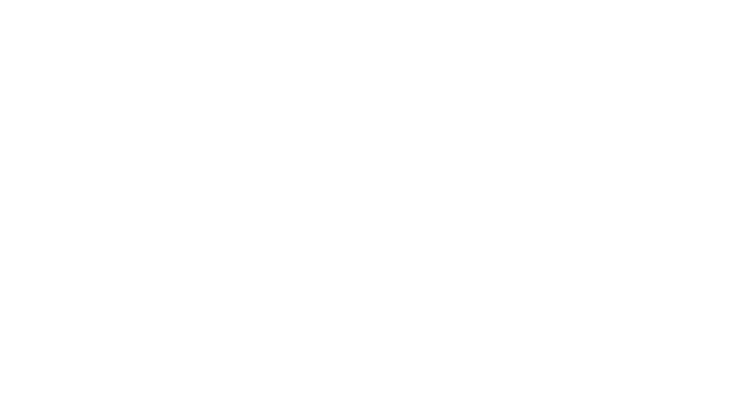
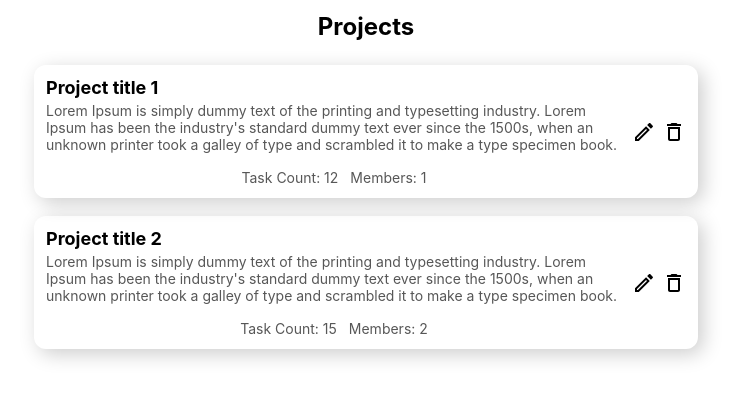
Before and after one commit to Nikita0503/jira-draft, a React (Create React App) app: page /projects in a window 1280 px wide. Before the commit this address had no page. Shown: the top 400 px of the page, without its empty margins (274-1015 px from the left). Built offline with nearby package versions, Linux system fonts and the light colour scheme.

Commit message:
projects

```diff
--- a/package.json
+++ b/package.json
@@ -5,6 +5,7 @@
   "dependencies": {
     "@emotion/react": "^11.13.3",
     "@emotion/styled": "^11.13.0",
+    "@mui/icons-material": "^6.1.3",
     "@mui/material": "^6.1.3",
     "@testing-library/jest-dom": "^5.17.0",
     "@testing-library/react": "^13.4.0",
--- a/src/App.tsx
+++ b/src/App.tsx
@@ -2,6 +2,7 @@
 import { BrowserRouter, Route, Routes } from 'react-router-dom';
 import SignInPage from './pages/SignInPage';
 import SignUpPage from './pages/SingUpPage';
+import ProjectsPage from './pages/ProjectsPage';
 
 
 const App = () => {
@@ -11,6 +12,7 @@
       <Routes>
         <Route path='sign-in' element={<SignInPage/>}/>
         <Route path='sign-up' element={<SignUpPage/>}/>
+        <Route path='projects' element={<ProjectsPage/>}/>
       </Routes>
     </BrowserRouter>
   )
--- /dev/null
+++ b/src/interfaces/index.ts
@@ -0,0 +1,16 @@
+export type TUserRole = 'ADMIN' | 'USER'
+
+export interface IUser {
+    id: number;
+    name: string;
+    email: string;
+    role: TUserRole
+}
+
+export interface IProject {
+    id: number;
+    title: string;
+    description: string;
+    tasksCount: number;
+    users: IUser[];
+}
--- /dev/null
+++ b/src/pages/ProjectsPage/ProjectsPage.module.css
@@ -0,0 +1,82 @@
+.container{
+    flex: 1;
+    display: flex;
+    flex-direction: column;
+    align-items: center;
+    height: 100vh;
+}
+
+.title{
+    font-size: 24px;
+    font-weight: bold;
+    margin-top: 12px;
+    margin-bottom: 24px;
+}
+
+/* ProjectListItem */
+
+.projectListItemContainer{
+    display: flex;
+    flex-direction: row;
+    justify-content: space-between;
+    width: 50vw;
+    box-shadow: 5px 5px 20px rgba(0, 0, 0, 0.2);
+    padding: 12px;
+    border-radius: 12px;
+    margin-bottom: 18px;
+}
+
+.projectListItemInfo {
+    display: flex;
+    flex-direction: column;
+    align-items: start;
+    justify-content: center;
+}
+
+.projectListItemTitle{
+    font-size: 18px;
+    font-weight: bold;
+    margin-bottom: 4px;
+}
+
+.projectListItemDescription{
+    font-size: 14px;
+    color: #575757;
+    margin-bottom: 4px;
+}
+
+.projectListItemAdditionalInfo{
+    display: flex;
+    flex-direction: row;
+    align-self: center;
+    margin-top: 12px;
+}
+
+.projectListItemTasksCount{
+    font-size: 14px;
+    color: #575757;
+    margin-right: 6px;
+}
+
+.projectListItemUsersCount{
+    font-size: 14px;
+    color: #575757;
+    margin-left: 6px;
+}
+
+.projectListItemActions{
+    display: flex;
+    align-items: center;
+    justify-content: center;
+    margin-left: 4px;
+}
+
+.projectListItemIcon {
+    margin-left: 6px;
+}
+
+@media only screen and (max-width: 1000px){
+    .projectListItemContainer{
+        width: 90vw;
+    }
+  }
--- /dev/null
+++ b/src/pages/ProjectsPage/index.tsx
@@ -0,0 +1,69 @@
+import { IProject } from '../../interfaces';
+import styles from './ProjectsPage.module.css';
+import DeleteIcon from '@mui/icons-material/DeleteOutline';
+import EditIcon from '@mui/icons-material/EditOutlined';
+
+const PROJECTS: IProject[] = [{
+  id: 1,
+  title: 'Project title 1',
+  description: "Lorem Ipsum is simply dummy text of the printing and typesetting industry. Lorem Ipsum has been the industry's standard dummy text ever since the 1500s, when an unknown printer took a galley of type and scrambled it to make a type specimen book.",
+  tasksCount: 12,
+  users: [{
+      id: 1,
+      name: "User Name",
+      email: "user@email.com",
+      role: 'ADMIN'
+    }],
+  },
+  {
+    id: 2,
+    title: 'Project title 2',
+    description: "Lorem Ipsum is simply dummy text of the printing and typesetting industry. Lorem Ipsum has been the industry's standard dummy text ever since the 1500s, when an unknown printer took a galley of type and scrambled it to make a type specimen book.",
+    tasksCount: 15,
+    users: [{
+        id: 1,
+        name: "User Name",
+        email: "user@email.com",
+        role: 'ADMIN'
+      },
+      {
+        id: 2,
+        name: "User Name",
+        email: "user@email.com",
+        role: 'ADMIN'
+      }],
+    }
+]
+
+const ProjectsPage = () => {
+    return (
+      <div className={styles.container}>
+        <span className={styles.title}>Projects</span>
+        {PROJECTS.map((project: IProject) => {
+          return <ProjectListItem project={project}/>
+        })}
+      </div>)
+}
+
+export default ProjectsPage;
+
+interface IProjectListItemProps {
+  project: IProject;
+}
+
+const ProjectListItem = ({project}: IProjectListItemProps) => {
+  return (<div className={styles.projectListItemContainer}>
+    <div className={styles.projectListItemInfo}>
+      <span className={styles.projectListItemTitle}>{project.title}</span>
+      <span className={styles.projectListItemDescription}>{project.description}</span>
+      <div className={styles.projectListItemAdditionalInfo}>
+        <span className={styles.projectListItemTasksCount}>Task Count: {project.tasksCount}</span>
+        <span className={styles.projectListItemUsersCount}>Members: {project.users.length}</span>
+      </div>
+      </div>
+    <div className={styles.projectListItemActions}>
+      <EditIcon className={styles.projectListItemIcon}/>
+      <DeleteIcon className={styles.projectListItemIcon}/>
+    </div>
+  </div>)
+}
--- a/src/pages/SignInPage/styles.css
+++ b/src/pages/SignInPage/SignInPage.module.css
@@ -19,15 +19,7 @@
     align-items: start;
 }
 
-.text-field{
-    margin-top: 12px !important;
-}
-
-.checkbox-container{
-    display: flex;
-    flex-direction: row;
-    align-items: center;
-    justify-content: center;
+.textField{
     margin-top: 12px !important;
 }
 
--- a/src/pages/SignInPage/index.tsx
+++ b/src/pages/SignInPage/index.tsx
@@ -1,16 +1,15 @@
-import './styles.css'
+import styles from './SignInPage.module.css';
 import TextField from '@mui/material/TextField';
-import Checkbox from '@mui/material/Checkbox';
 import Button from '@mui/material/Button';
 
 const SignInPage = () => {
     return (
-      <div className='container'>
-        <span className='title'>Sign In</span>
-        <div className='content'>
-            <TextField className='text-field' label="Email" variant="filled" />
-            <TextField className='text-field' label="Password" variant="filled" />
-            <Button className='button' variant="contained">Sign In</Button>
+      <div className={styles.container}>
+        <span className={styles.title}>Sign In</span>
+        <div className={styles.content}>
+            <TextField className={styles.textField} label="Email" variant="filled" />
+            <TextField className={styles.textField} label="Password" variant="filled" />
+            <Button className={styles.button} variant="contained">Sign In</Button>
         </div>
       </div>)
   }
--- a/src/pages/SingUpPage/styles.css
+++ b/src/pages/SingUpPage/SingUpPage.module.css
@@ -19,11 +19,11 @@
     align-items: start;
 }
 
-.text-field{
+.textField{
     margin-top: 12px !important;
 }
 
-.checkbox-container{
+.checkboxContainer{
     display: flex;
     flex-direction: row;
     align-items: center;
--- a/src/pages/SingUpPage/index.tsx
+++ b/src/pages/SingUpPage/index.tsx
@@ -1,22 +1,22 @@
-import './styles.css'
+import styles from './SingUpPage.module.css';
 import TextField from '@mui/material/TextField';
 import Checkbox from '@mui/material/Checkbox';
 import Button from '@mui/material/Button';
 
 const SingUpPage = () => {
     return (
-      <div className='container'>
+      <div className={styles.container}>
         <span className='title'>Sign Up</span>
-        <div className='content'>
-            <TextField className='text-field' label="Email" variant="filled" />
-            <TextField className='text-field' label="Name" variant="filled" />
-            <TextField className='text-field' label="Password" variant="filled" />
-            <TextField className='text-field' label="Repeat Password" variant="filled" />
-            <div className='checkbox-container'>
+        <div className={styles.content}>
+            <TextField className={styles.textField} label="Email" variant="filled" />
+            <TextField className={styles.textField} label="Name" variant="filled" />
+            <TextField className={styles.textField} label="Password" variant="filled" />
+            <TextField className={styles.textField} label="Repeat Password" variant="filled" />
+            <div className={styles.checkboxContainer}>
                 <Checkbox />
                 <span>Sign up as Admin</span>
             </div>
-            <Button className='button' variant="contained">Sign Up</Button>
+            <Button className={styles.button} variant="contained">Sign Up</Button>
         </div>
       </div>)
   }
```
Also changed, not shown: src/App.css (deleted, +0 -38 lines), 1 other file (tests, documents, lock files or other folders).
